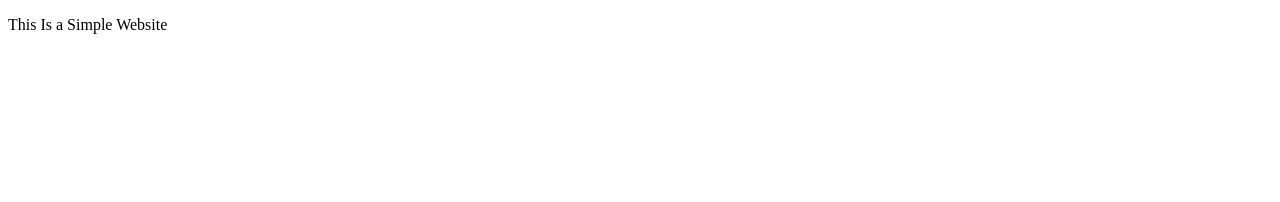
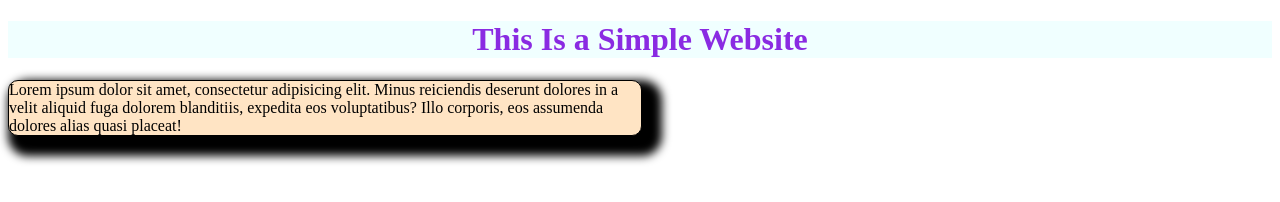
Before and after one commit to NSToki/My-Simple-Website, a plain HTML site: page index.html in a window 1280 px wide. Drawn offline with Linux system fonts and the light colour scheme.

Commit message:
added the first blog

```diff
--- a/index.html
+++ b/index.html
@@ -4,8 +4,26 @@
     <meta charset="UTF-8">
     <meta name="viewport" content="width=device-width, initial-scale=1.0">
     <title>Simple Website</title>
+    <style>
+        h1{
+            background-color: azure;
+            color: blueviolet;
+            text-align: center;
+        }
+        p{
+            background-color: bisque;
+            border: 1px solid black;
+            border-radius: 10px;
+            box-shadow: 10px 10px 10px 10px;
+            align-items: center;
+            width: 50%;
+        }
+    </style>
 </head>
 <body>
-    <p>This Is a Simple Website</p>
+    <h1>This Is a Simple Website</h1>
+    <p>
+        Lorem ipsum dolor sit amet, consectetur adipisicing elit. Minus reiciendis deserunt dolores in a velit aliquid fuga dolorem blanditiis, expedita eos voluptatibus? Illo corporis, eos assumenda dolores alias quasi placeat!
+    </p>
 </body>
 </html>
```
